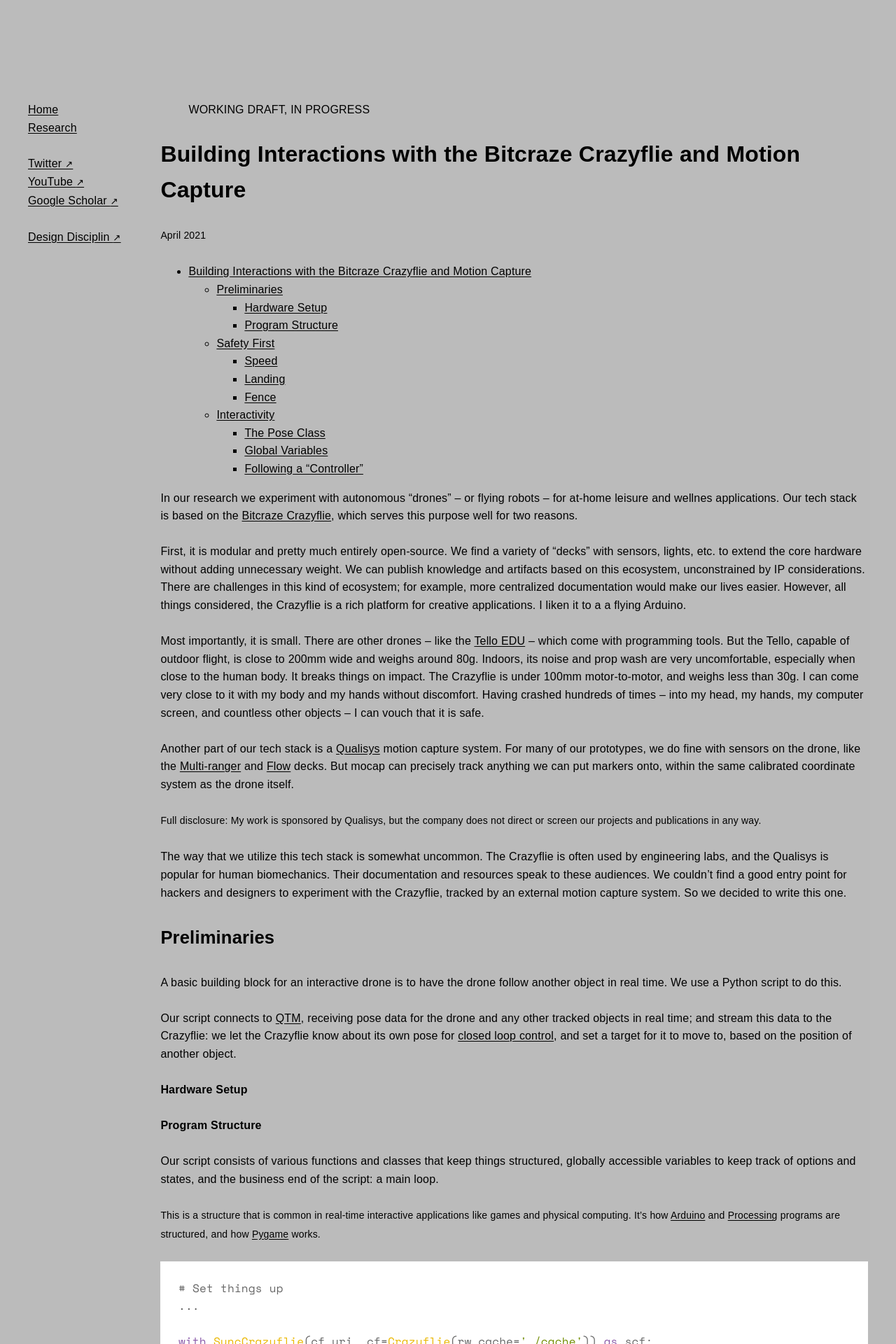
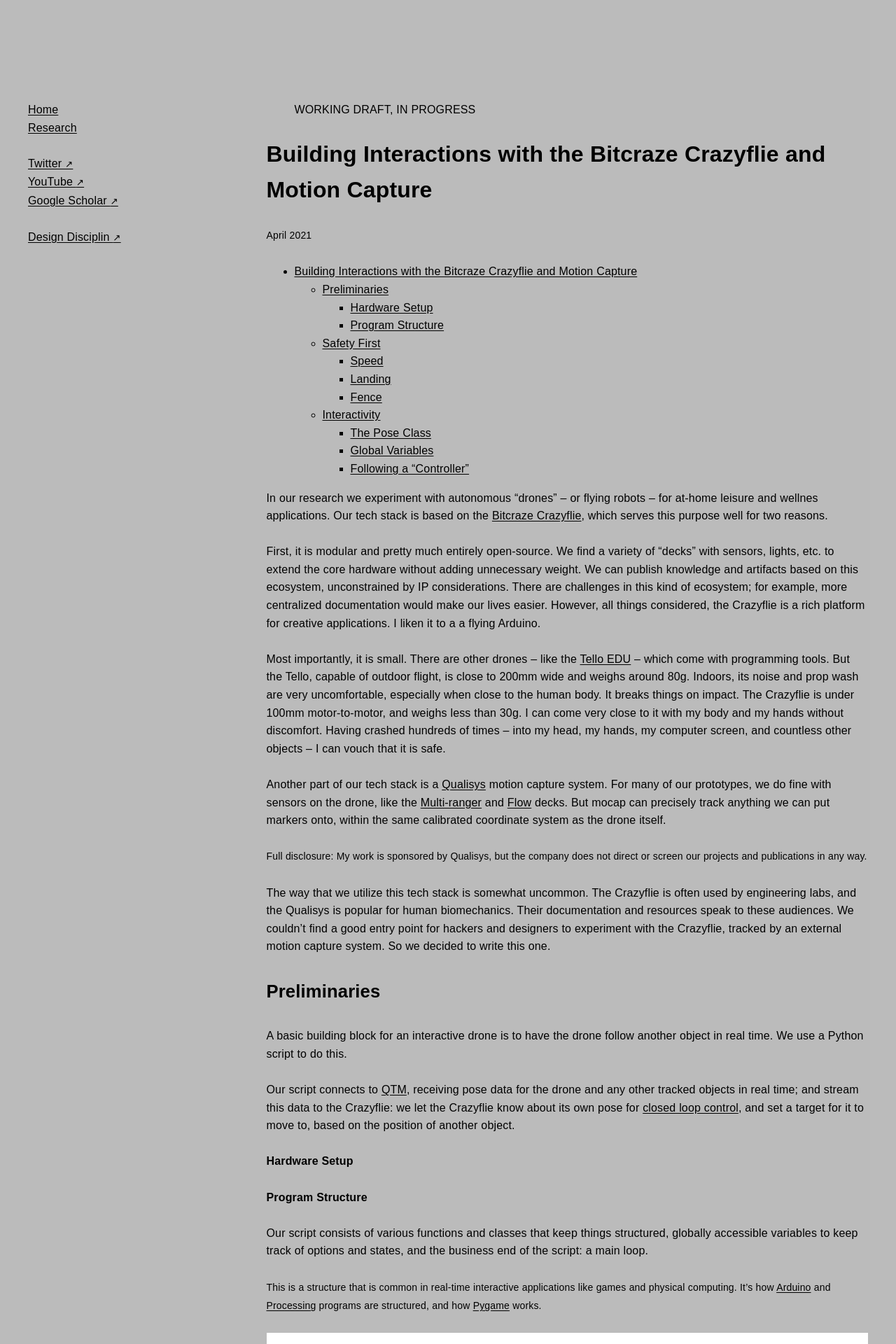
Before and after one commit to l77l77/mbaytas.github.io, a Jekyll site: the page built from crazyflie.md, in a window 1280 px wide. Shown: the top 1920 px of the page at 70% size. Built offline with Jekyll 4.4.1, drawn with Linux system fonts in a browser that asks for light colours; some web fonts are replaced; our own code applies the rules of GitHub Pages for plain Markdown files; comment, search, counter and statistics services are not loaded.

Commit message:
Update default.html

```diff
--- a/_layouts/default.html
+++ b/_layouts/default.html
@@ -83,8 +83,8 @@
       /* Rastersystem */
       .grid {
         display: grid;
-        grid-gap: 5vmin;
-        grid-template-columns: 1fr 7fr;
+        grid-gap: 6vmin;
+        grid-template-columns: 2fr 6fr;
         max-width: 1200px;
         margin: 8rem auto;
       }
```
